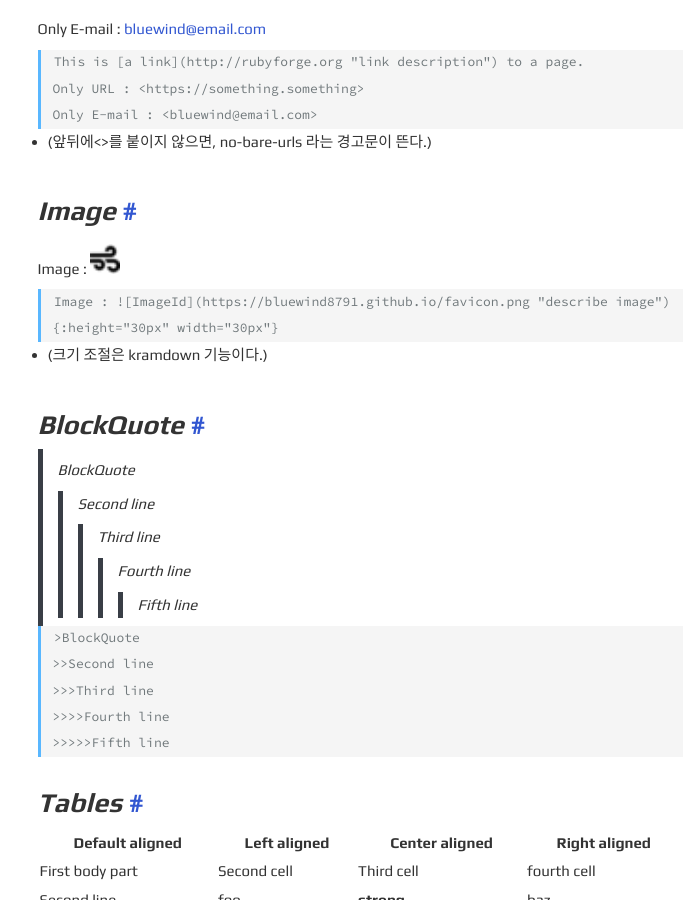
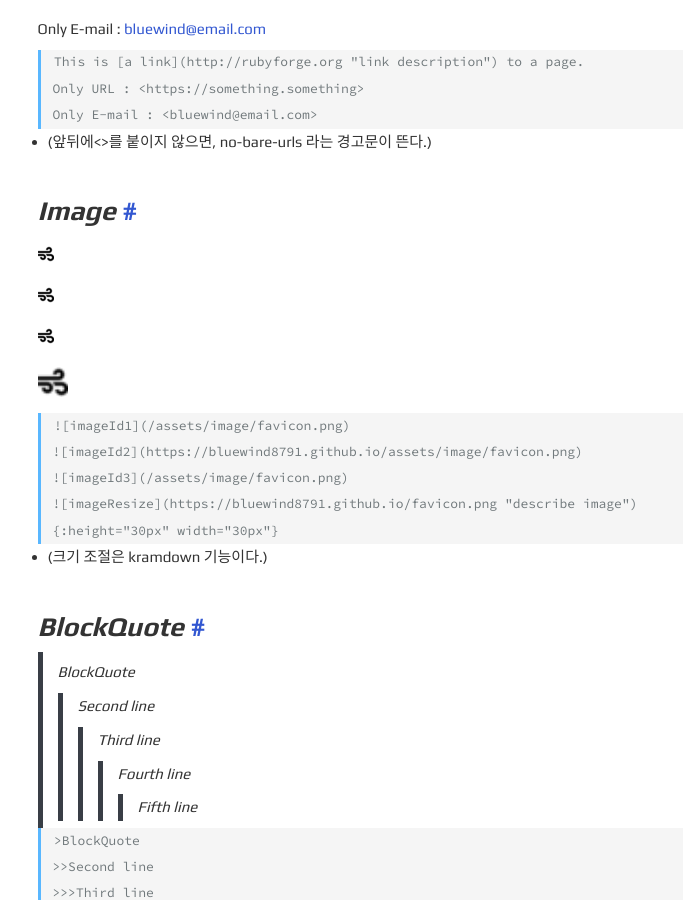
Before and after one commit to Bluewind8791/Bluewind8791.github.io, a Jekyll site: the page built from _posts/2022-01-05-markdown.md, in a window 1280 px wide and 900 px high, scrolled down 2380 px. Shown: the whole window, without its empty margins (280-979 px from the left). Built offline with Jekyll 4.4.1, drawn with Linux system fonts in a browser that asks for light colours; comment, search, counter and statistics services are not loaded.

Commit message:
image post

````diff
--- a/_posts/2022-01-05-markdown.md
+++ b/_posts/2022-01-05-markdown.md
@@ -117,10 +117,19 @@ Only E-mail : <bluewind@email.com>
 
 ## ***Image***
 
-Image : ![ImageId](https://bluewind8791.github.io/favicon.png "describe image"){:height="30px" width="30px"}
+![imageId1](/assets/image/favicon.png)
+
+![imageId2](https://bluewind8791.github.io/assets/image/favicon.png)
+
+![imageId3]({{"/assets/image/favicon.png"|https://bluewind8791.github.io}})
+
+![imageResize](https://bluewind8791.github.io/favicon.png "describe image"){:height="30px" width="30px"}
 
 ```text
-Image : ![ImageId](https://bluewind8791.github.io/favicon.png "describe image"){:height="30px" width="30px"}
+![imageId1](/assets/image/favicon.png)
+![imageId2](https://bluewind8791.github.io/assets/image/favicon.png)
+![imageId3]({{"/assets/image/favicon.png"|https://bluewind8791.github.io}})
+![imageResize](https://bluewind8791.github.io/favicon.png "describe image"){:height="30px" width="30px"}
 ```
 
 - (크기 조절은 kramdown 기능이다.)
````
Also changed, not shown: _posts/2022-01-06-springsecurity-customfilter.md (+1 -1 lines), assets/image/favicon.png (added).
